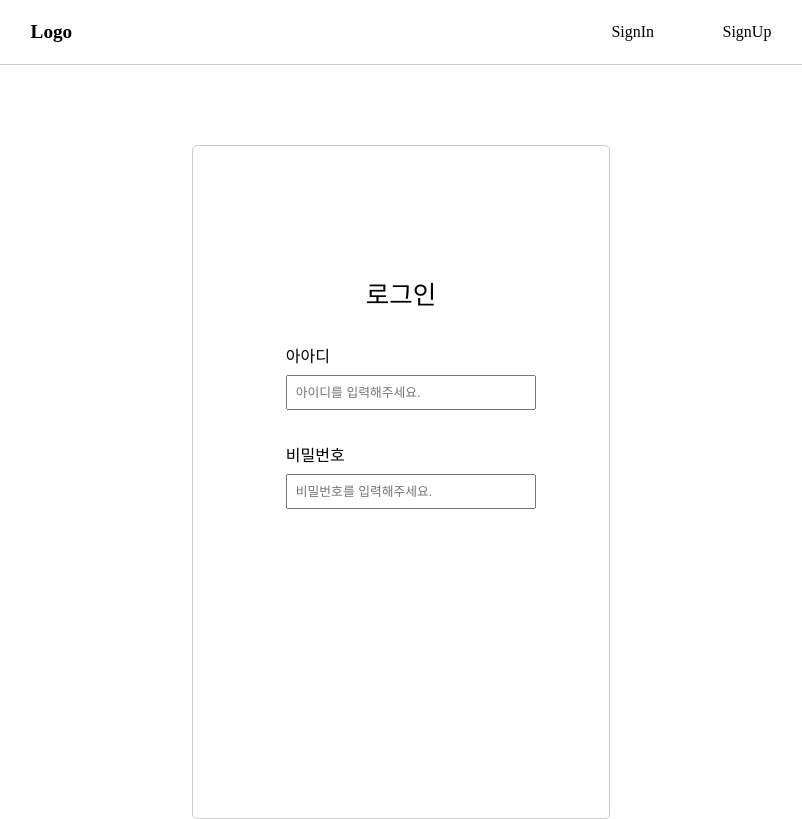
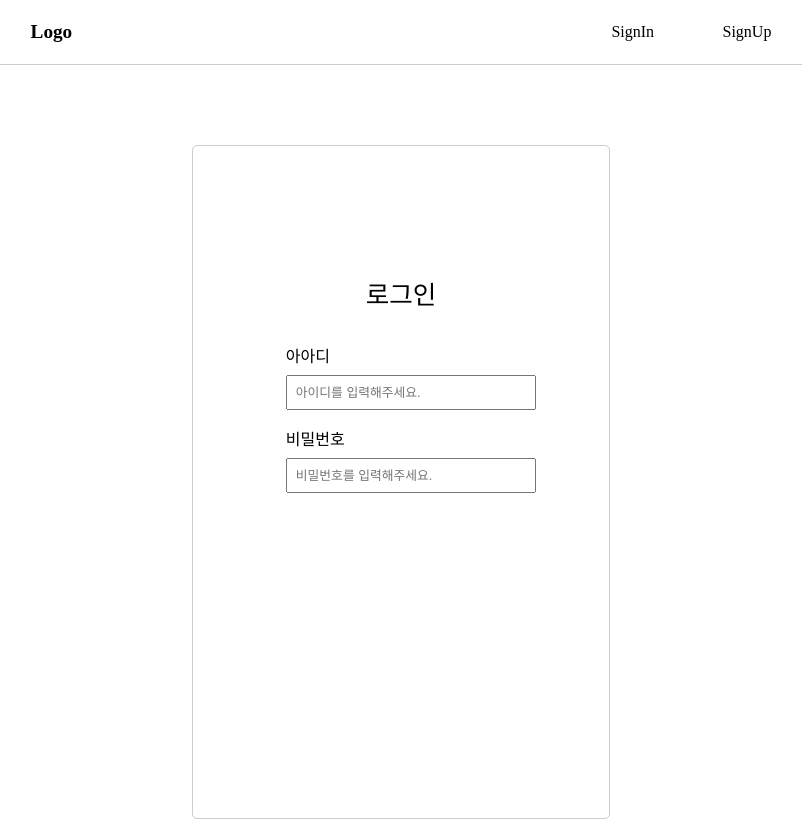
Before and after one commit to IndivProject/Indiv-Front, a Next.js app: page /auth/signin in a window 1280 px wide. Shown: the whole page, without its empty margins (239-1041 px from the left). Built offline with nearby package versions, Linux system fonts and the light colour scheme; a web font is replaced by a local one.

Commit message:
Fix :: Auth Input Style

```diff
--- a/src/components/common/auth/AuthInput.style.ts
+++ b/src/components/common/auth/AuthInput.style.ts
@@ -3,7 +3,7 @@ import styled from "styled-components";
 export const MainInputContainer = styled.div`
   width: 60%;
   padding: 0% 20%;
-  margin-bottom: 2rem;
+  margin-bottom: 1rem;
 `;
 
 export const InputElement = styled.input`
```
